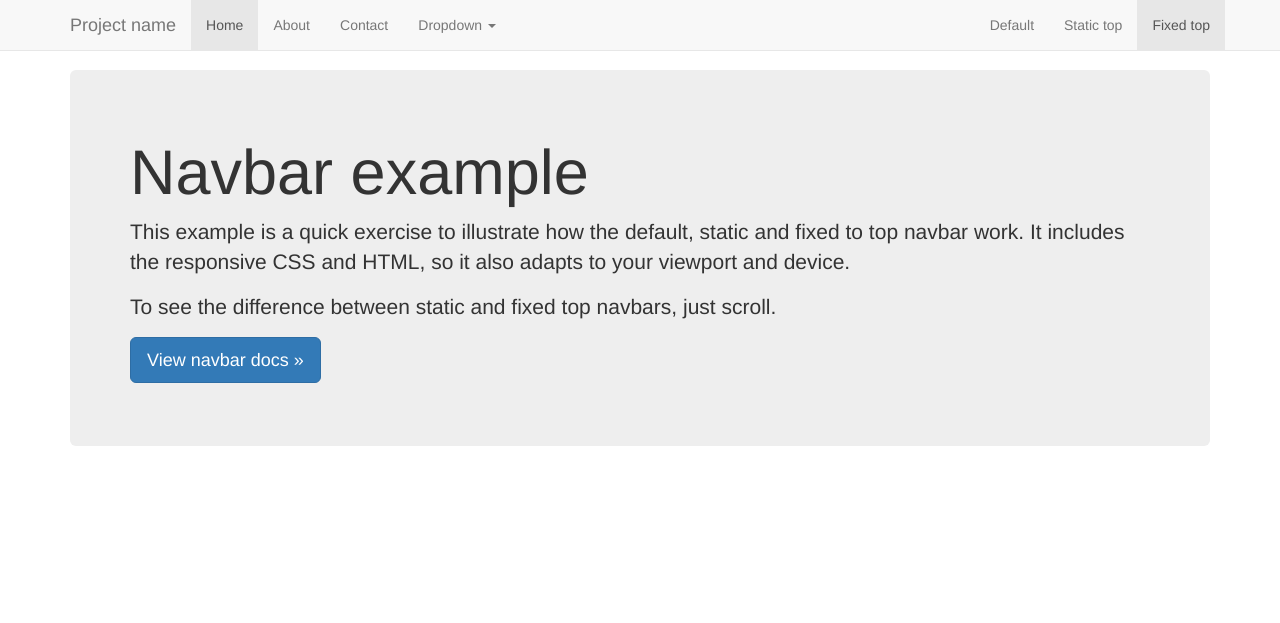
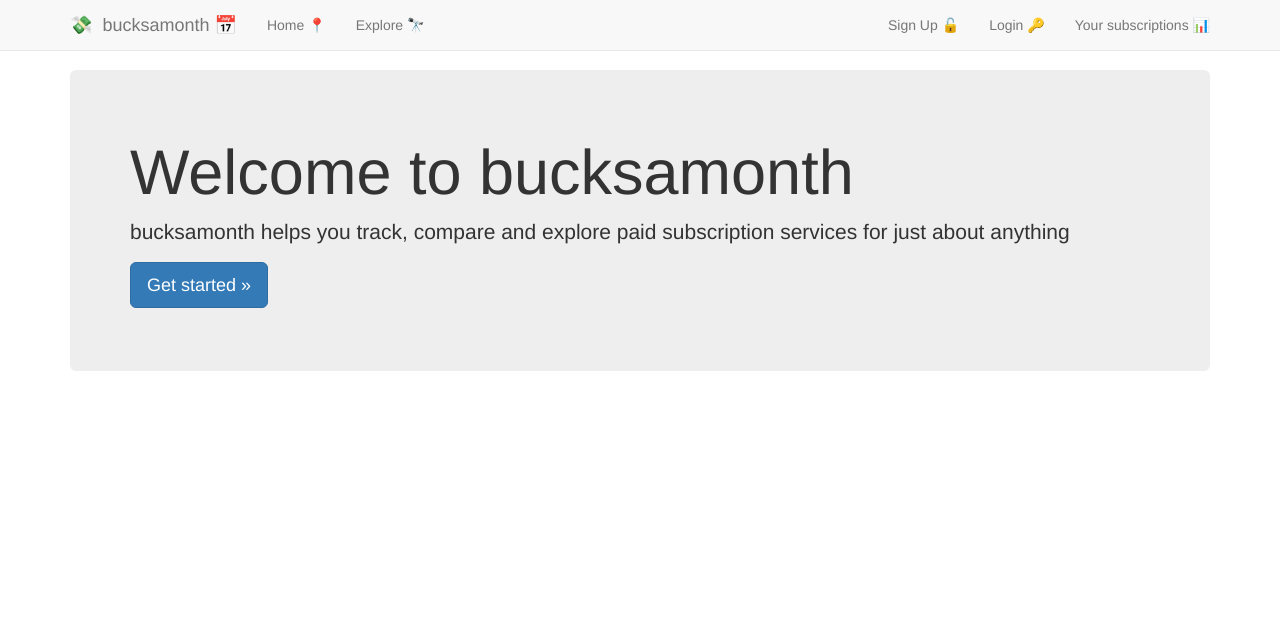
Before and after one commit to briancaffey/bucksamonth, a Django app: page / in a window 1280 px wide. Shown: the top 623 px of the page. Run offline with Django 3.2, Linux system fonts and the light colour scheme; some libraries are stand-ins or nearby versions.

Commit message:
updated nav bar and jumbotron

```diff
--- a/services/templates/services/home.html
+++ b/services/templates/services/home.html
@@ -12,30 +12,18 @@
             <span class="icon-bar"></span>
             <span class="icon-bar"></span>
           </button>
-          <a class="navbar-brand" href="#">Project name</a>
+          <a class="navbar-brand" href="#">💸&nbsp;&nbsp;bucksamonth 📅</a>
         </div>
         <div id="navbar" class="navbar-collapse collapse">
           <ul class="nav navbar-nav">
-            <li class="active"><a href="#">Home</a></li>
-            <li><a href="#about">About</a></li>
-            <li><a href="#contact">Contact</a></li>
-            <li class="dropdown">
-              <a href="#" class="dropdown-toggle" data-toggle="dropdown" role="button" aria-haspopup="true" aria-expanded="false">Dropdown <span class="caret"></span></a>
-              <ul class="dropdown-menu">
-                <li><a href="#">Action</a></li>
-                <li><a href="#">Another action</a></li>
-                <li><a href="#">Something else here</a></li>
-                <li role="separator" class="divider"></li>
-                <li class="dropdown-header">Nav header</li>
-                <li><a href="#">Separated link</a></li>
-                <li><a href="#">One more separated link</a></li>
-              </ul>
-            </li>
+            <li><a href="#">Home 📍</a></li>
+            <li><a href="#">Explore 🔭</a></li>
+
           </ul>
           <ul class="nav navbar-nav navbar-right">
-            <li><a href="../navbar/">Default</a></li>
-            <li><a href="../navbar-static-top/">Static top</a></li>
-            <li class="active"><a href="./">Fixed top <span class="sr-only">(current)</span></a></li>
+            <li><a href="#">Sign Up 🔓</a></li>
+            <li><a href="#">Login 🔑</a></li>
+            <li><a href="#">Your subscriptions 📊<span class="sr-only">(current)</span></a></li>
           </ul>
         </div><!--/.nav-collapse -->
       </div>
@@ -45,11 +33,10 @@
 
       <!-- Main component for a primary marketing message or call to action -->
       <div class="jumbotron">
-        <h1>Navbar example</h1>
-        <p>This example is a quick exercise to illustrate how the default, static and fixed to top navbar work. It includes the responsive CSS and HTML, so it also adapts to your viewport and device.</p>
-        <p>To see the difference between static and fixed top navbars, just scroll.</p>
+        <h1>Welcome to bucksamonth</h1>
+        <p>bucksamonth helps you track, compare and explore paid subscription services for just about anything</p>
         <p>
-          <a class="btn btn-lg btn-primary" href="../../components/#navbar" role="button">View navbar docs &raquo;</a>
+          <a class="btn btn-lg btn-primary" href="../../components/#navbar" role="button">Get started &raquo;</a>
         </p>
       </div>
 
```
